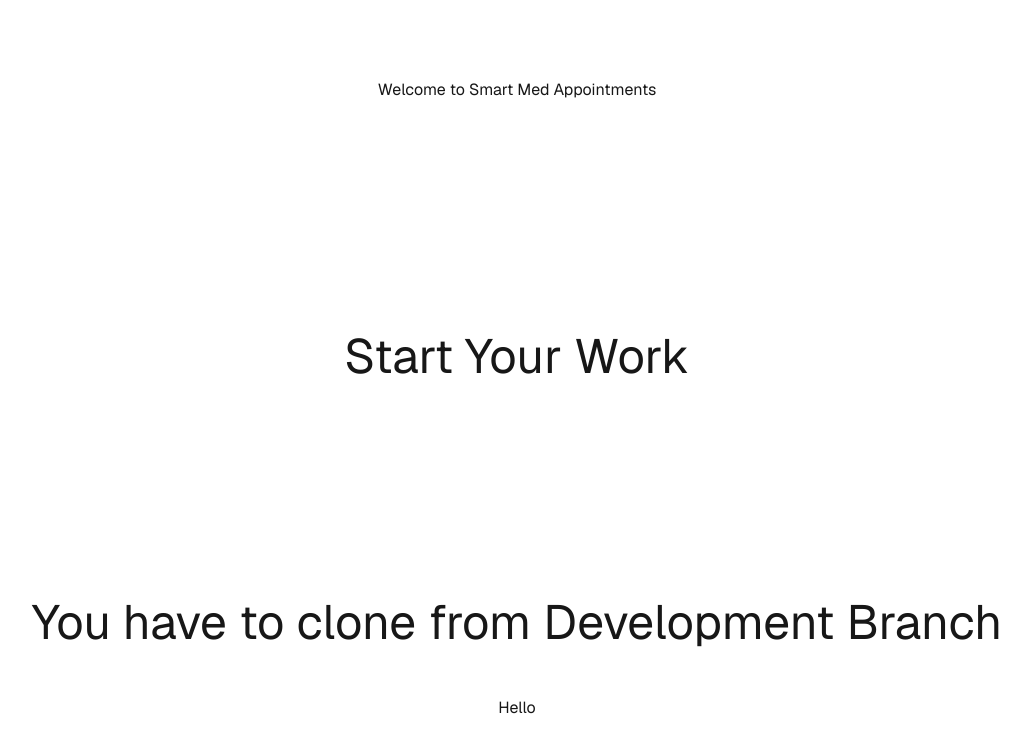
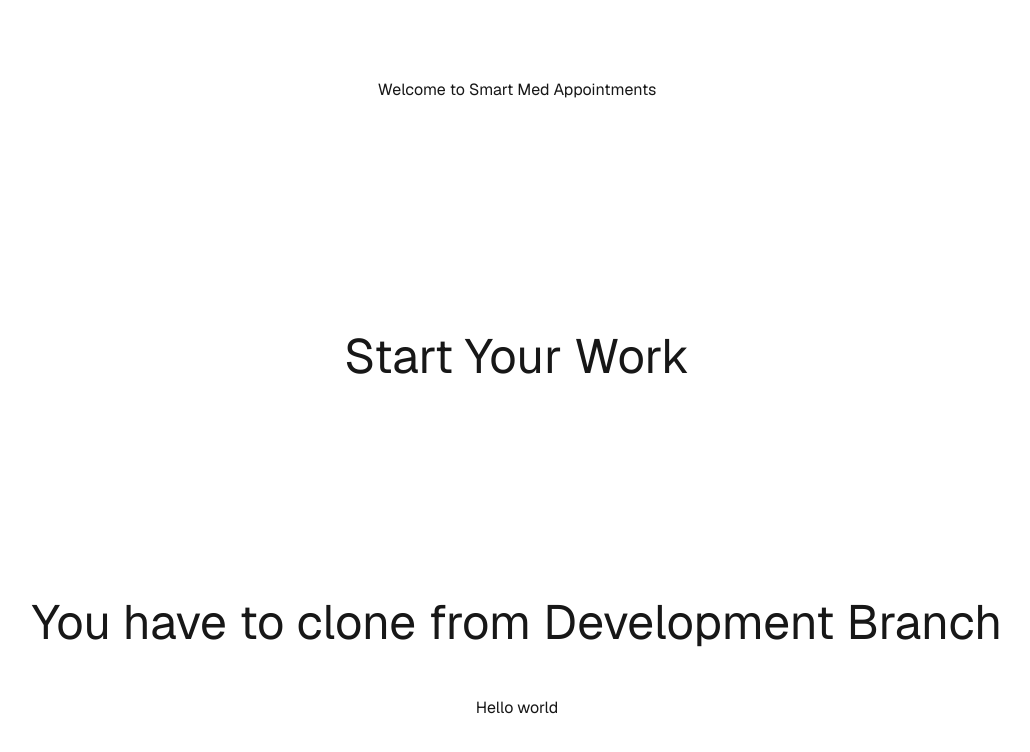
Before and after one commit to ahanaf607307/smart-med-appointments-healthcare-nextjs, a Next.js app: page / in a window 1280 px wide. Shown: the top 752 px of the page, without its empty margins (123-1153 px from the left). Built offline with nearby package versions, Linux system fonts and the light colour scheme.

Commit message:
new added

```diff
--- a/src/app/page.js
+++ b/src/app/page.js
@@ -6,7 +6,7 @@ export default function Home() {
      <h1>Welcome to Smart Med Appointments</h1>
      <h1 className="text-5xl">Start Your Work</h1>
      <h1 className="text-5xl">You have to clone from Development Branch</h1>
-     <p>Hello</p>
+     <p>Hello world</p>
     </div>
   );
 }
```
